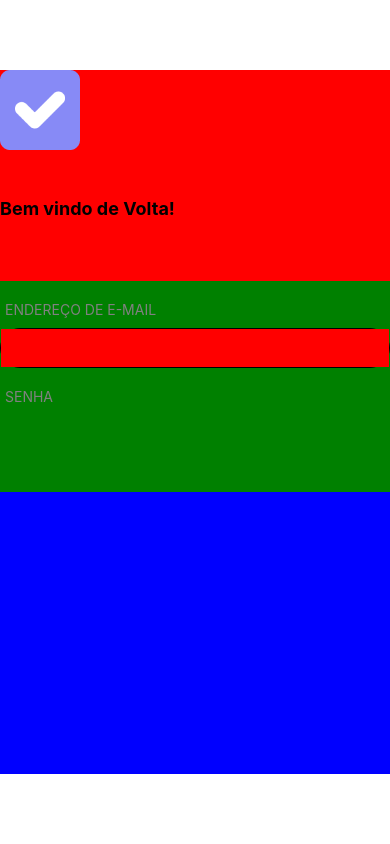
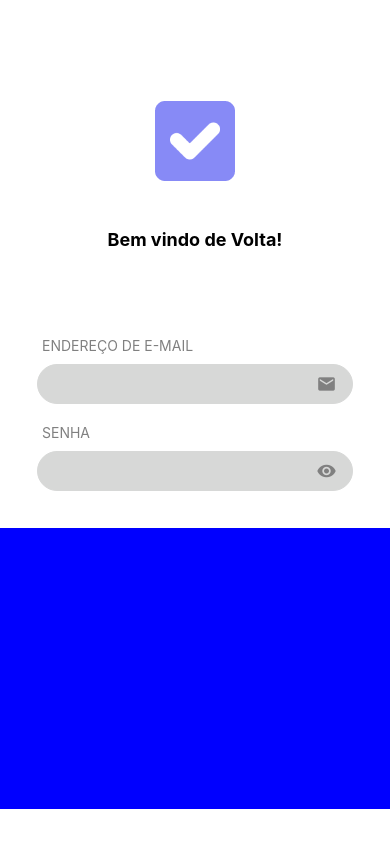
Before and after one commit to HenriqueCerrano/ReactNative-App, a React Native app: screen / in a window 390 px wide. Built offline with nearby package versions, Linux system fonts and the light colour scheme.

Commit message:
colocando icons, baixando biblioteca dos icones e arrumando o input e a estilizacao

```diff
--- a/assets/src/global/themas.tsx
+++ b/assets/src/global/themas.tsx
@@ -3,7 +3,7 @@
         primary: '#878af6',
         secondary: '#ffffff',
         lightGray: '#d7d8d7',
-        gary: 'gray',
+        gray: 'gray',
         bgScreen: '#f1f7fa',
     }
 }
--- a/assets/src/pages/login/index.tsx
+++ b/assets/src/pages/login/index.tsx
@@ -2,6 +2,8 @@
 import { StyleSheet, Text, View, Image, TextInput } from 'react-native';
 import { style } from './styles';
 import Logo from "../../assets/logo.png";
+import { MaterialIcons} from '@expo/vector-icons';
+import { themas } from '../../global/themas';
 
 export default function Login() {
     return (
@@ -17,12 +19,26 @@
             <View style={style.boxMid}>
                 <Text style={style.titleInput}>ENDEREÇO DE E-MAIL</Text>
                 <View style={style.boxInput}>
-                <TextInput
-                    style={style.input}
-                />
-            </View>
-            <Text style={style.titleInput}>SENHA</Text>
-            <TextInput />
+                    <TextInput
+                        style={style.input}
+                    />
+                    <MaterialIcons
+                    name = "email"
+                    size={20}
+                    color={themas.colors.gray}
+                    />
+                </View>
+                <Text style={style.titleInput}>SENHA</Text>
+                <View style={style.boxInput} >
+                    <TextInput
+                        style={style.input}
+                    />
+                    <MaterialIcons
+                    name="remove-red-eye"
+                    size={20}
+                    color={themas.colors.gray}
+                    />
+                </View>
             </View>
             <View style={style.boxBotton}>
             </View>
--- a/assets/src/pages/login/styles.ts
+++ b/assets/src/pages/login/styles.ts
@@ -11,14 +11,17 @@
     },
     boxTop:
     {
-        height: Dimensions.get('window').height / 4,
+        height: Dimensions.get('window').height / 3,
         width: '100%',
-        backgroundColor: 'red',
+        // backgroundColor: 'red',
+        alignItems: 'center',
+        justifyContent: 'center'
     },
     boxMid: {
         height: Dimensions.get('window').height / 4,
         width: '100%',
-        backgroundColor: 'green',
+        // backgroundColor: 'green',
+        paddingHorizontal: 37,
 
     },
     boxBotton: {
@@ -38,7 +41,7 @@
     },
     titleInput: {
         marginLeft: 5,
-        color: themas.colors.gary,
+        color: themas.colors.gray,
         marginTop: 20,
     },
     boxInput: {
@@ -48,10 +51,15 @@
         borderRadius: 40,
         marginTop: 10,
         flexDirection: 'row',
+        alignItems: 'center',
+        paddingHorizontal: 5,
+        backgroundColor: themas.colors.lightGray,
+        borderColor: themas.colors.lightGray,
     },
     input: {
         height: "100%",
-        width: '100%',
-        backgroundColor: 'red',
+        width: '90%',
+        borderRadius: 40,
+        //backgroundColor: 'red',
     },
 })
--- a/package.json
+++ b/package.json
@@ -9,10 +9,12 @@
     "web": "expo start --web"
   },
   "dependencies": {
+    "@react-native-vector-icons/ionicons": "12.3.0",
     "expo": "~53.0.20",
     "expo-status-bar": "~2.2.3",
     "react": "19.0.0",
-    "react-native": "0.79.5"
+    "react-native": "0.79.5",
+    "react-native-vector-icons": "^10.3.0"
   },
   "devDependencies": {
     "@babel/core": "^7.25.2",
```
